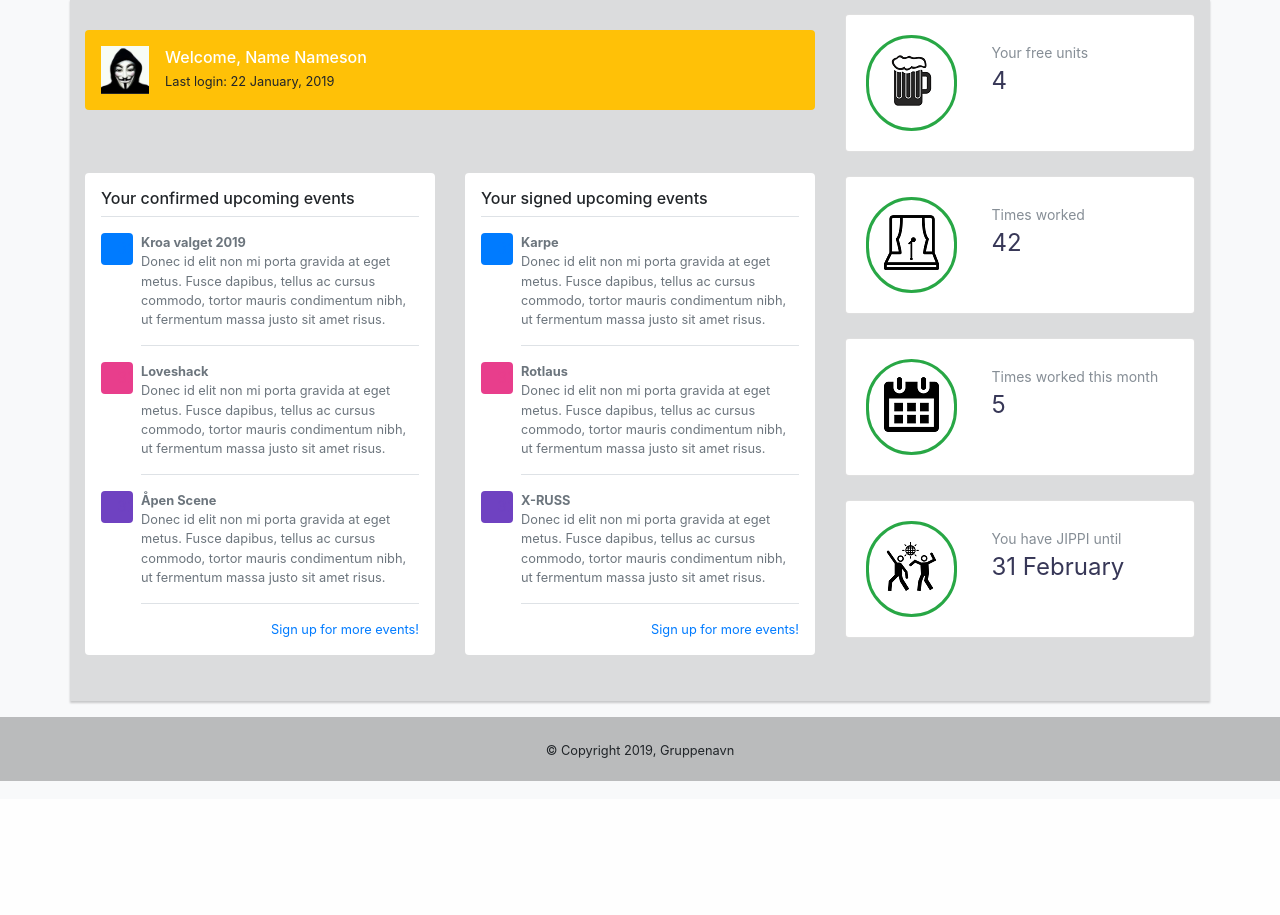
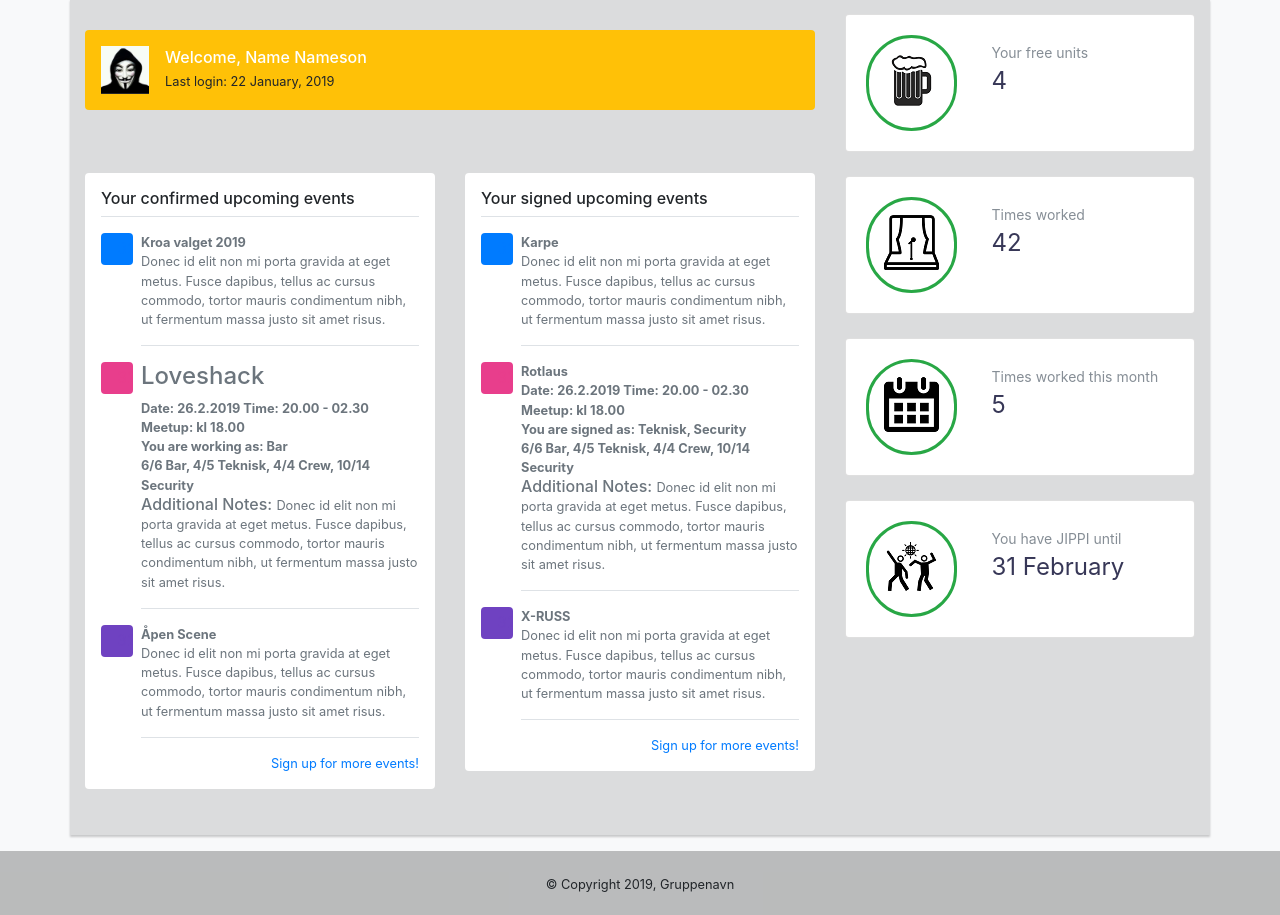
Before and after one commit to LarsStianF/KroaApplikasjon, a PHP site: page /admin/index.php in a window 1280 px wide. Shown: the part 145-1060 px from the top of the page. Before the commit the page ends 926 px from the top, so only its background shows below. Run offline with PHP 8.4, Linux system fonts and the light colour scheme; some libraries are stand-ins or nearby versions.

Commit message:
Update index.php

```diff
--- a/admin/index.php
+++ b/admin/index.php
@@ -46,8 +46,13 @@ include 'rsc/imports/php/components/admin_header.php';
                             <div class="media text-muted pt-3">
                                 <svg class="bd-placeholder-img mr-2 rounded" width="32" height="32" xmlns="http://www.w3.org/2000/svg" preserveAspectRatio="xMidYMid slice" focusable="false" role="img" aria-label="Placeholder: 32x32"><title>Placeholder</title><rect fill="#e83e8c" width="100%" height="100%"/><text fill="#e83e8c" dy=".3em" x="50%" y="50%">32x32</text></svg>
                                 <p class="media-body pb-3 mb-0 small lh-125 border-bottom border-gray">
-                                    <strong class="d-block text-gray-dark">Loveshack</strong>
-                                    Donec id elit non mi porta gravida at eget metus. Fusce dapibus, tellus ac cursus commodo, tortor mauris condimentum nibh, ut fermentum massa justo sit amet risus.
+                                    <strong class="d-block text-gray-dark h4">Loveshack</strong>
+                                    <strong class="d-block text-gray dark">Date: 26.2.2019 Time: 20.00 - 02.30</strong>
+                                    <strong class="d-block text-gray dark">Meetup: kl 18.00</strong>
+                                    <strong class="d-block text-gray dark">You are working as: Bar</strong>
+                                    <strong class="d-block text-gray dark">6/6 Bar, 4/5 Teknisk, 4/4 Crew, 10/14 Security</strong>
+
+                                    <span class="text-gray dark h6">Additional Notes: </span>Donec id elit non mi porta gravida at eget metus. Fusce dapibus, tellus ac cursus commodo, tortor mauris condimentum nibh, ut fermentum massa justo sit amet risus.
                                 </p>
                             </div>
                             <div class="media text-muted pt-3">
@@ -74,6 +79,11 @@ include 'rsc/imports/php/components/admin_header.php';
                                 <svg class="bd-placeholder-img mr-2 rounded" width="32" height="32" xmlns="http://www.w3.org/2000/svg" preserveAspectRatio="xMidYMid slice" focusable="false" role="img" aria-label="Placeholder: 32x32"><title>Placeholder</title><rect fill="#e83e8c" width="100%" height="100%"/><text fill="#e83e8c" dy=".3em" x="50%" y="50%">32x32</text></svg>
                                 <p class="media-body pb-3 mb-0 small lh-125 border-bottom border-gray">
                                     <strong class="d-block text-gray-dark">Rotlaus</strong>
+                                    <strong class="d-block text-gray dark">Date: 26.2.2019 Time: 20.00 - 02.30</strong>
+                                    <strong class="d-block text-gray dark">Meetup: kl 18.00</strong>
+                                    <strong class="d-block text-gray dark">You are signed as: Teknisk, Security</strong>
+                                    <strong class="d-block text-gray dark">6/6 Bar, 4/5 Teknisk, 4/4 Crew, 10/14 Security</strong>
+                                    <span class="text-gray dark h6">Additional Notes: </span>
                                     Donec id elit non mi porta gravida at eget metus. Fusce dapibus, tellus ac cursus commodo, tortor mauris condimentum nibh, ut fermentum massa justo sit amet risus.
                                 </p>
                             </div>
@@ -150,7 +160,11 @@ include 'rsc/imports/php/components/admin_header.php';
                 </div>
 
         </div>
+
+
     </main>
+
+
     <script src="https://code.jquery.com/jquery-3.3.1.slim.min.js" integrity="sha384-q8i/X+965DzO0rT7abK41JStQIAqVgRVzpbzo5smXKp4YfRvH+8abtTE1Pi6jizo" crossorigin="anonymous"></script>
     <script>window.jQuery || document.write('<script src="/docs/4.2/assets/js/vendor/jquery-slim.min.js"><\/script>')</script><script src="/docs/4.2/dist/js/bootstrap.bundle.min.js" integrity="sha384-zDnhMsjVZfS3hiP7oCBRmfjkQC4fzxVxFhBx8Hkz2aZX8gEvA/jsP3eXRCvzTofP" crossorigin="anonymous"></script>
     <script src="offcanvas.js"></script></body>
```
